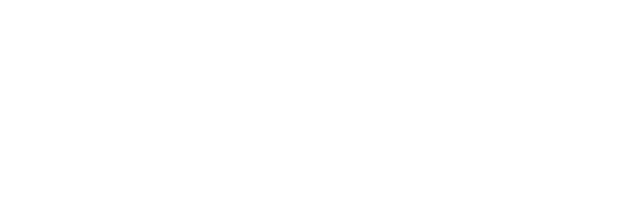
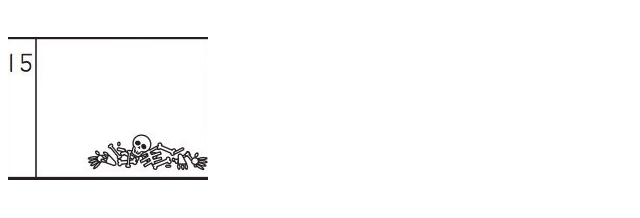
Before and after one commit to mattiasfe/flippbok, a plain HTML site: page index.html in a window 1280 px wide. Shown: the whole page, without its empty margins (0-640 px from the left). Drawn offline with Linux system fonts and the light colour scheme.

Commit message:
Add files via upload

```diff
--- a/styleFlippBok.css
+++ b/styleFlippBok.css
@@ -2,29 +2,109 @@ img {
     width: 100%;
     height: auto;
 }
-div {
-    width: 100%;
-    height: auto;
-    background-image: url("flippBok\ oppgave.png")
+div.flippImg {
+    width: 200px;
+    height: 200px;
+    background-image: url("flippBok\ oppgave.png");
+    background-repeat: no-repeat;
+    background-position: center;
 }
 
-@media screen and (min-width: 800px) {
-    img.flippImg {
-        src: "flippBok oppgave 2.png";
+@media screen and (min-width: 250px) {
+    div.flippImg {
+        background-image: url("flippBok oppgave 2.png");
+        background-repeat: no-repeat;
+        background-position: center;
     }
 }
-@media screen and(min-width: 750px) {
-    img.flippImg {
-        src: "flippBok oppgave 3.png";
+@media screen and (min-width: 300px) {
+    div.flippImg {
+        background-image: url("flippBok oppgave 3.png");
+        background-repeat: no-repeat;
+        background-position: center;
     }
 }
-@media screen and(min-width: 700px) {
-    img.flippImg {
-        src: "flippBok oppgave 4.png";
+@media screen and (min-width: 350px) {
+    div.flippImg {
+        background-image: url("flippBok oppgave 4.png");
+        background-repeat: no-repeat;
+        background-position: center;
     }
 }
-@media screen and(min-width: 650px) {
-    img.flippImg {
-        src: "flippBok oppgave 5.png";
+@media screen and (min-width: 400px) {
+    div.flippImg {
+        background-image: url("flippBok oppgave 5.png");
+        background-repeat: no-repeat;
+        background-position: center;
     }
 }
+@media screen and (min-width: 450px) {
+    div.flippImg {
+        background-image: url("flippBok oppgave 6.png");
+        background-repeat: no-repeat;
+        background-position: center;
+    }
+}
+@media screen and (min-width: 500px) {
+    div.flippImg {
+        background-image: url("flippBok oppgave 7.png");
+        background-repeat: no-repeat;
+        background-position: center;
+    }
+}
+@media screen and (min-width: 550px) {
+    div.flippImg {
+        background-image: url("flippBok oppgave 8.png");
+        background-repeat: no-repeat;
+        background-position: center;
+    }
+}
+@media screen and (min-width: 600px) {
+    div.flippImg {
+        background-image: url("flippBok oppgave 9.png");
+        background-repeat: no-repeat;
+        background-position: center;
+    }
+}
+@media screen and (min-width: 650px) {
+    div.flippImg {
+        background-image: url("flippBok oppgave 10.png");
+        background-repeat: no-repeat;
+        background-position: center;
+    }
+}
+@media screen and (min-width: 700px) {
+    div.flippImg {
+        background-image: url("flippBok oppgave 11.png");
+        background-repeat: no-repeat;
+        background-position: center;
+    }
+}
+@media screen and (min-width: 750px) {
+    div.flippImg {
+        background-image: url("flippBok oppgave 12.png");
+        background-repeat: no-repeat;
+        background-position: center;
+    }
+}
+@media screen and (min-width: 800px) {
+    div.flippImg {
+        background-image: url("flippBok oppgave 13.png");
+        background-repeat: no-repeat;
+        background-position: center;
+    }
+}
+@media screen and (min-width: 850px) {
+    div.flippImg {
+        background-image: url("flippBok oppgave 14.png");
+        background-repeat: no-repeat;
+        background-position: center;
+    }
+}
+@media screen and (min-width: 900px) {
+    div.flippImg {
+        background-image: url("flippBok oppgave 15.png");
+        background-repeat: no-repeat;
+        background-position: center;
+    }
+}
```
Also changed, not shown: index.html (+0 -1 lines), flippBok oppgave 10.png (added), flippBok oppgave 11.png (added), flippBok oppgave 12.png (added), flippBok oppgave 13.png (added), flippBok oppgave 14.png (added), flippBok oppgave 15.png (added), flippBok oppgave 6.png (added), flippBok oppgave 7.png (added), flippBok oppgave 8.png (added), flippBok oppgave 9.png (added).
